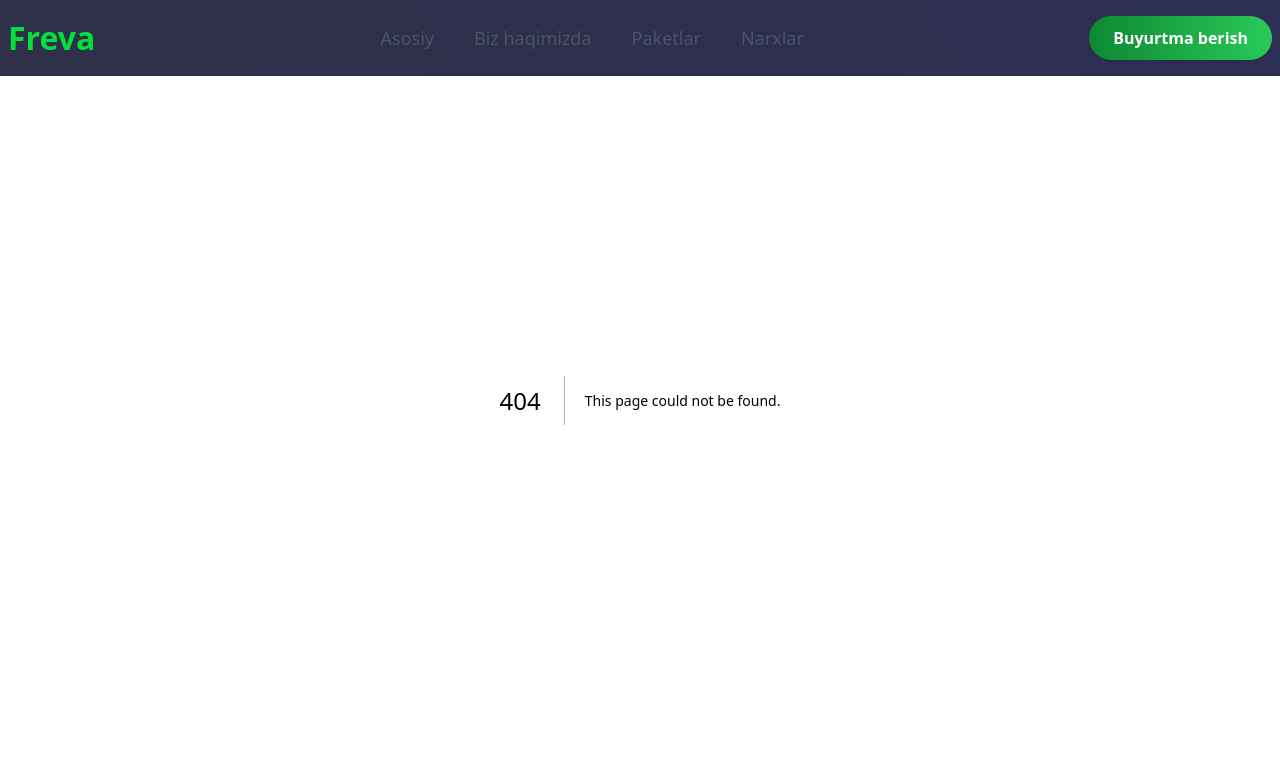
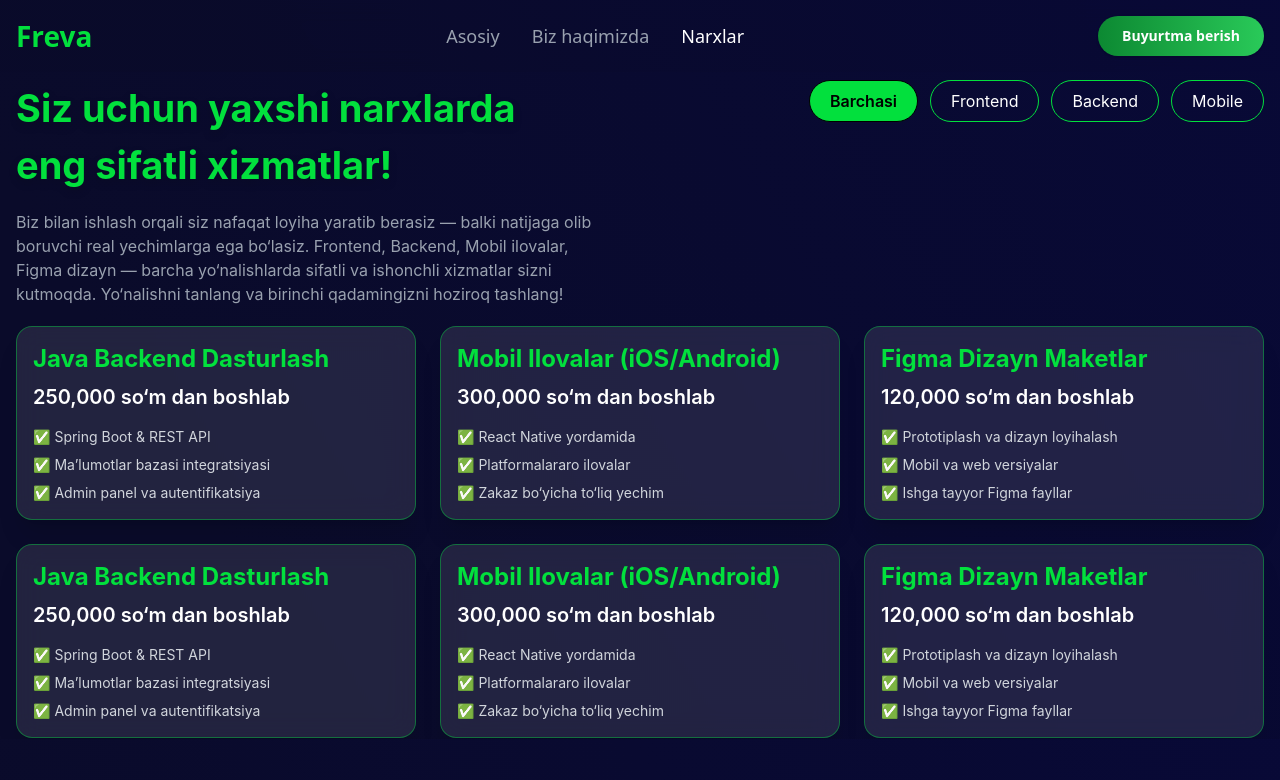
Before and after one commit to Abdulaziz20040/freva, a Next.js app: page /price in a window 1280 px wide. Before the commit this address had no page. Shown: the top 780 px of the page. Built offline with nearby package versions, Linux system fonts and the light colour scheme.

Commit message:
add price

```diff
--- a/package.json
+++ b/package.json
@@ -13,6 +13,7 @@
     "antd": "^5.25.4",
     "axios": "^1.9.0",
     "framer-motion": "^12.15.0",
+    "lucide-react": "^0.513.0",
     "next": "15.3.3",
     "react": "^18.3.1",
     "react-dom": "^18.3.1",
--- a/src/app/globals.css
+++ b/src/app/globals.css
@@ -2,7 +2,7 @@
 
 .containes {
   max-width: 100%;
-  width: 1342px;
+  width: 1319px;
   margin: 0 auto;
   overflow-x: hidden;
 }
--- a/src/app/navbar/page.jsx
+++ b/src/app/navbar/page.jsx
@@ -3,10 +3,12 @@
 import Link from "next/link";
 import { usePathname } from "next/navigation";
 import React, { useEffect, useState } from "react";
+import { Menu, X } from "lucide-react"; // lucide-react o'rnatilgan bo'lishi kerak
 
 function Navbar() {
   const pathname = usePathname();
   const [scrolled, setScrolled] = useState(false);
+  const [mobileMenuOpen, setMobileMenuOpen] = useState(false);
 
   useEffect(() => {
     const handleScroll = () => {
@@ -19,56 +21,103 @@ function Navbar() {
 
   if (pathname === "/order") return null;
 
-  // Har bir link uchun active className funksiyasi
   const linkClass = (href) =>
     `font-medium text-lg ${
-      pathname === href ? "text-white" : "text-gray-600 hover:text-[#02E03D]"
+      pathname === href ? "text-white" : "text-gray-400 hover:text-[#02E03D]"
     }`;
 
   return (
     <header
-      className={`fixed top-0 left-0 w-full z-50 transition-all duration-300 py-4 px-2`}
+      className={`fixed top-0 left-0 w-full z-50 transition-all duration-300 py-4`}
       style={{
         background:
           "linear-gradient(59.36deg, rgba(10,11,42,0.85) 19.47%, rgba(8,9,55,0.85) 104.56%)",
         backdropFilter: "blur(10px)",
       }}
     >
-      <div className="max-w-[1342px] mx-auto flex justify-between items-center">
+      <div className="max-w-[1342px] mx-auto flex justify-between items-center px-4">
         {/* Logo Section */}
         <Link href="/" className="flex items-center space-x-2">
-          <h2 className="text-[32px] text-[rgba(2,224,61,1)] font-sans font-extrabold leading-none">
+          <h2 className="text-[28px] text-[rgba(2,224,61,1)] font-extrabold font-sans leading-none">
             Freva
           </h2>
         </Link>
 
-        {/* Nav Links */}
-        <nav className="hidden md:flex gap-10 items-center font-sans">
+        {/* Desktop Navigation */}
+        <nav className="hidden md:flex gap-8 items-center font-sans">
           <Link href="/" className={linkClass("/")}>
             Asosiy
           </Link>
           <Link href="/about" className={linkClass("/about")}>
             Biz haqimizda
           </Link>
-          <Link href="/pockets" className={linkClass("/pockets")}>
-            Paketlar
-          </Link>
-          <Link href="/costs" className={linkClass("/costs")}>
+          <Link href="/price" className={linkClass("/price")}>
             Narxlar
           </Link>
         </nav>
 
-        {/* CTA Button */}
-        <div>
+        {/* Buyurtma Button */}
+        <div className="hidden md:block">
           <Link href="/order">
             <button
               type="button"
-              className="transition-all font-sans bg-gradient-to-r from-[#0c8932] to-[#29CA59] cursor-pointer duration-200 text-white font-semibold text-sm md:text-base px-6 py-2.5 rounded-full shadow hover:shadow-lg"
+              className="transition-all font-sans bg-gradient-to-r from-[#0c8932] to-[#29CA59] cursor-pointer duration-200 text-white font-semibold text-sm px-6 py-2.5 rounded-full shadow hover:shadow-lg"
             >
               Buyurtma berish
             </button>
           </Link>
         </div>
+
+        {/* Mobile Menu Icon */}
+        <button
+          className="md:hidden text-white cursor-pointer"
+          onClick={() => setMobileMenuOpen(!mobileMenuOpen)}
+          aria-label="Mobile menu toggle"
+        >
+          {mobileMenuOpen ? <X size={28} /> : <Menu size={28} />}
+        </button>
+      </div>
+
+      {/* Mobile Menu Dropdown */}
+      <div
+        className={`fixed top-0 right-0 w-[280px] h-screen bg-[#0a0b2afc] backdrop-blur-md z-50 flex flex-col px-6 py-6 shadow-lg
+    transform transition-transform duration-700 ease-in-out
+    transition-opacity duration-700
+    ${
+      mobileMenuOpen
+        ? "translate-x-0 opacity-100 pointer-events-auto"
+        : "translate-x-full opacity-0 pointer-events-none"
+    }`}
+      >
+        <Link
+          href="/"
+          className={`${linkClass("/")} mb-4 block`}
+          onClick={() => setMobileMenuOpen(false)}
+        >
+          Asosiy
+        </Link>
+        <Link
+          href="/about"
+          className={`${linkClass("/about")} mb-4 block`}
+          onClick={() => setMobileMenuOpen(false)}
+        >
+          Biz haqimizda
+        </Link>
+        <Link
+          href="/price"
+          className={`${linkClass("/price")} mb-4 block`}
+          onClick={() => setMobileMenuOpen(false)}
+        >
+          Narxlar
+        </Link>
+
+        <div className="flex-grow" />
+
+        <Link href="/order" onClick={() => setMobileMenuOpen(false)}>
+          <button className="w-full bg-gradient-to-r from-[#0c8932] to-[#29CA59] text-white py-3 rounded-full font-semibold">
+            Buyurtma berish
+          </button>
+        </Link>
       </div>
     </header>
   );
--- a/src/app/page.jsx
+++ b/src/app/page.jsx
@@ -28,7 +28,7 @@ function Page() {
 
   return (
     <div>
-      <div className="mt-3 containes">
+      <div className="mt-3 containes ">
         <Navbar />
         <Slider />
         <Filter />
--- /dev/null
+++ b/src/app/price/page.jsx
@@ -0,0 +1,151 @@
+"use client";
+
+import { useState } from "react";
+import { motion } from "framer-motion";
+
+const categories = ["Barchasi", "Frontend", "Backend", "Mobile"];
+const pricingData = [
+  {
+    title: "Java Backend Dasturlash",
+    category: "Backend",
+    price: "250,000 so‘m dan boshlab",
+    features: [
+      "Spring Boot & REST API",
+      "Ma’lumotlar bazasi integratsiyasi",
+      "Admin panel va autentifikatsiya",
+    ],
+  },
+  {
+    title: "Mobil Ilovalar (iOS/Android)",
+    category: "Mobile",
+    price: "300,000 so‘m dan boshlab",
+    features: [
+      "React Native yordamida",
+      "Platformalararo ilovalar",
+      "Zakaz bo‘yicha to‘liq yechim",
+    ],
+  },
+  {
+    title: "Figma Dizayn Maketlar",
+    category: "Frontend",
+    price: "120,000 so‘m dan boshlab",
+    features: [
+      "Prototiplash va dizayn loyihalash",
+      "Mobil va web versiyalar",
+      "Ishga tayyor Figma fayllar",
+    ],
+  },
+  {
+    title: "Java Backend Dasturlash",
+    category: "Backend",
+    price: "250,000 so‘m dan boshlab",
+    features: [
+      "Spring Boot & REST API",
+      "Ma’lumotlar bazasi integratsiyasi",
+      "Admin panel va autentifikatsiya",
+    ],
+  },
+  {
+    title: "Mobil Ilovalar (iOS/Android)",
+    category: "Mobile",
+    price: "300,000 so‘m dan boshlab",
+    features: [
+      "React Native yordamida",
+      "Platformalararo ilovalar",
+      "Zakaz bo‘yicha to‘liq yechim",
+    ],
+  },
+  {
+    title: "Figma Dizayn Maketlar",
+    category: "Frontend",
+    price: "120,000 so‘m dan boshlab",
+    features: [
+      "Prototiplash va dizayn loyihalash",
+      "Mobil va web versiyalar",
+      "Ishga tayyor Figma fayllar",
+    ],
+  },
+];
+
+const Price = () => {
+  const [selectedCategory, setSelectedCategory] = useState("Barchasi");
+
+  const filteredData =
+    selectedCategory === "Barchasi"
+      ? pricingData
+      : pricingData.filter((item) => item.category === selectedCategory);
+
+  return (
+    <div
+      className="containes text-white pt-20"
+      style={{
+        background:
+          "linear-gradient(59.36deg, #0a0b2a 19.47%, #080937 104.56%)",
+      }}
+    >
+      {/* Title & Description */}
+      <div className="flex flex-col md:flex-row items-start justify-between px-4 gap-6 mb-5">
+        <div className="text-left max-w-xl">
+          <h1 className="text-[32px] md:text-[38px] text-[rgba(2,224,61,1)] drop-shadow-lg font-bold">
+            Siz uchun yaxshi narxlarda eng sifatli xizmatlar!
+          </h1>
+          <p className="mt-4 text-[16px] text-gray-400">
+            Biz bilan ishlash orqali siz nafaqat loyiha yaratib berasiz — balki
+            natijaga olib boruvchi real yechimlarga ega bo‘lasiz. Frontend,
+            Backend, Mobil ilovalar, Figma dizayn — barcha yo‘nalishlarda
+            sifatli va ishonchli xizmatlar sizni kutmoqda. Yo‘nalishni tanlang
+            va birinchi qadamingizni hoziroq tashlang!
+          </p>
+        </div>
+
+        {/* Filter Buttons */}
+        <div className="flex flex-wrap justify-end gap-3">
+          {categories.map((cat) => (
+            <button
+              key={cat}
+              onClick={() => setSelectedCategory(cat)}
+              className={`px-5 py-2 cursor-pointer rounded-full border ${
+                selectedCategory === cat
+                  ? "bg-[rgba(2,224,61,1)] text-black font-semibold"
+                  : "border-[rgba(2,224,61,1)] text-white"
+              } transition duration-200`}
+            >
+              {cat}
+            </button>
+          ))}
+        </div>
+      </div>
+
+      {/* Cards - Scrollable container */}
+      <div className="overflow-y-auto h-[413px] px-4 no-scrollbar">
+        <div className="grid gap-6 md:grid-cols-2 lg:grid-cols-3 justify-center">
+          {filteredData.map((item, index) => (
+            <motion.div
+              key={index}
+              initial={{ opacity: 0, y: 30 }}
+              animate={{ opacity: 1, y: 0 }}
+              transition={{
+                delay: index * 0.15,
+                duration: 0.7,
+                ease: "easeOut",
+              }}
+              className="p-4 bg-white/10 border cursor-pointer border-[rgba(2,224,61,0.4)] rounded-2xl shadow-xl backdrop-blur-md hover:scale-105 transition-transform"
+            >
+              <h3 className="text-2xl font-bold text-[rgba(2,224,61,1)] mb-2">
+                {item.title}
+              </h3>
+              <p className="text-xl font-semibold mb-4">{item.price}</p>
+              <ul className="space-y-2 text-sm text-gray-300">
+                {item.features.map((feature, i) => (
+                  <li key={i}>✅ {feature}</li>
+                ))}
+              </ul>
+            </motion.div>
+          ))}
+        </div>
+      </div>
+    </div>
+  );
+};
+
+export default Price;
```
Also changed, not shown: 1 other file (tests, documents, lock files or other folders).
